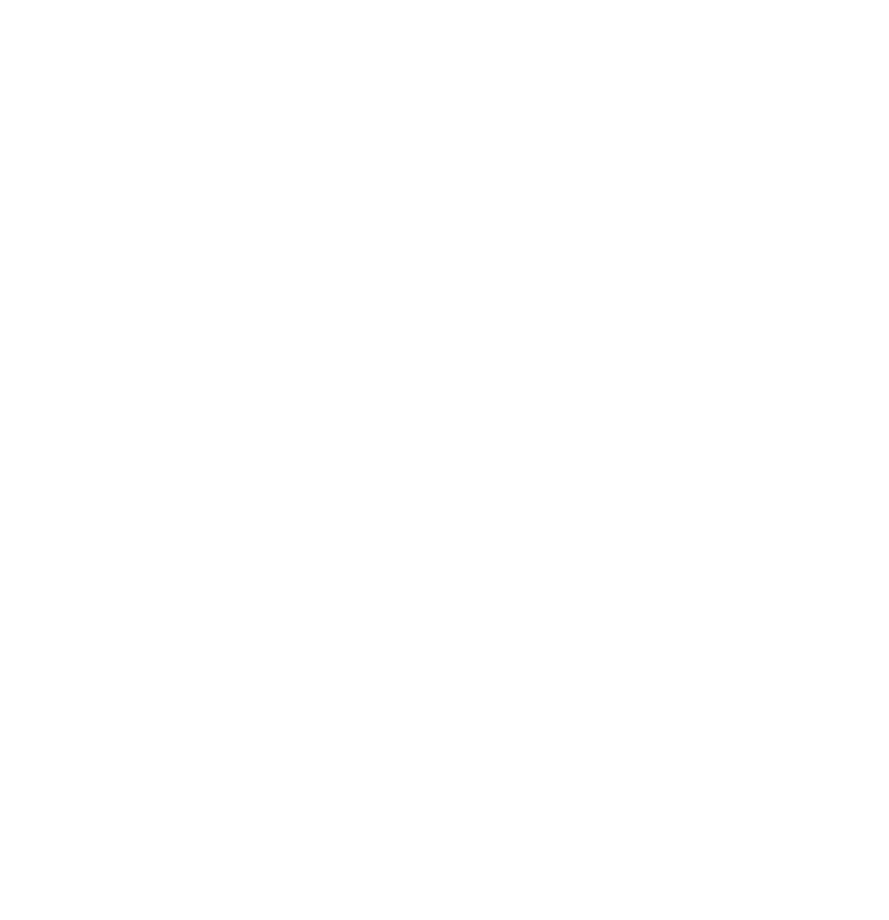
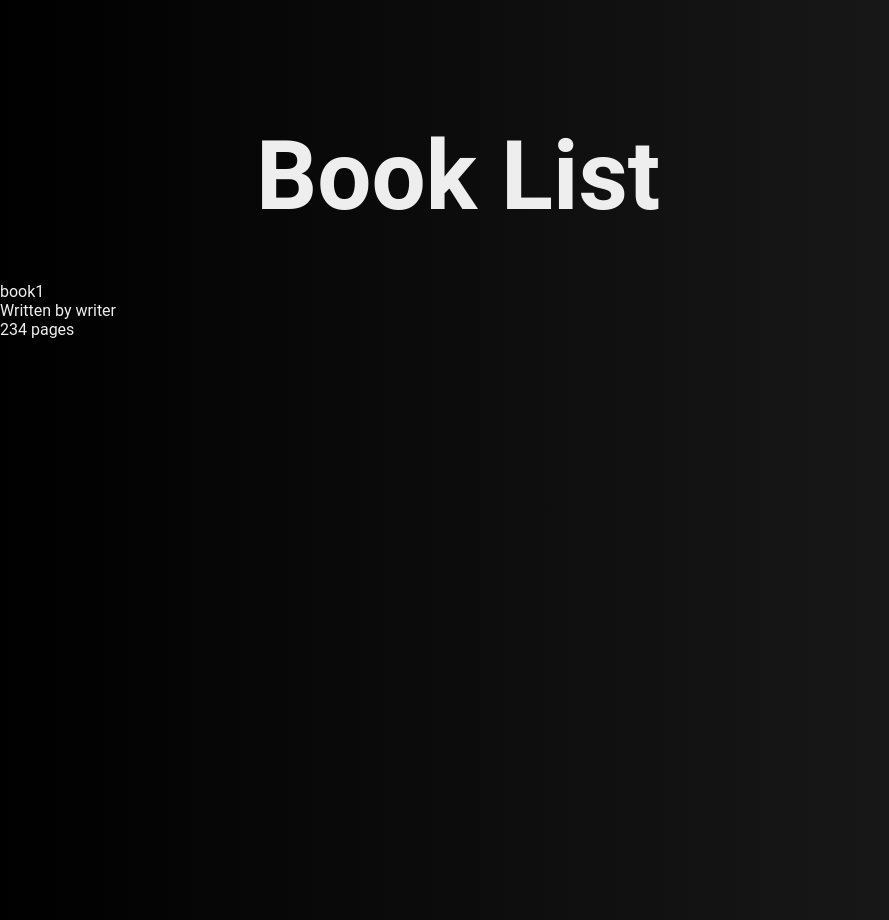
Before and after one commit to thetramp22/book-list, a plain HTML site: page index.html in a window 1280 px wide. Shown: the whole page, without its empty margins (0-889 px from the left). Before the commit the page ends 800 px from the top, so only its background shows below. Drawn offline with Linux system fonts and the light colour scheme.

Commit message:
added function to make book cards

```diff
--- a/index.html
+++ b/index.html
@@ -5,9 +5,17 @@
     <meta name="viewport" content="width=device-width, initial-scale=1.0">
     <title>Book List</title>
     <link rel="stylesheet" href="./styles.css">
-    <script src="./script.js"></script>
+    <script src="./script.js" defer></script>
 </head>
 <body>
+    <header>
+        <h1>Book List</h1>
+    </header>
+    <main>
+        <div id="book-grid" class="book-grid"></div>
+    </main>
+    <footer>
 
+    </footer>
 </body>
 </html>
--- a/script.js
+++ b/script.js
@@ -0,0 +1,43 @@
+
+function Book(title, author, pages, read) {
+    this.title = title;
+    this.author = author;
+    this.pages = pages;
+    this.read = read;
+}
+
+function addBookToList(book) {
+    myBookList.push(book);
+}
+
+const myBookList = [{title : 'book1', author : 'writer', pages : 234, read : false}];
+
+function displayBooks(myBookList) {
+    for(let book of myBookList) {
+        createBookCard(book);
+    }
+}
+
+const bookGrid = document.getElementById("book-grid");
+
+function createBookCard(book) {
+    const bookCard = document.createElement('div');
+    const title = document.createElement('p');
+    const author = document.createElement('p');
+    const pages = document.createElement('p');
+
+    bookCard.classList.add('book-card');
+
+    title.textContent = `${book.title}`;
+    author.textContent = `Written by ${book.author}`;
+    pages.textContent = `${book.pages} pages`;
+
+    bookCard.appendChild(title);
+    bookCard.appendChild(author);
+    bookCard.appendChild(pages);
+    bookGrid.appendChild(bookCard);
+    console.log(bookCard);
+
+}
+
+displayBooks(myBookList);
--- a/styles.css
+++ b/styles.css
@@ -0,0 +1,23 @@
+:root {
+    --bg-color-1: black;
+    --bg-color-2: #222;
+}
+
+* {
+    box-sizing: border-box;
+    margin: 0;
+    padding: 0;
+
+    font-family: 'Roboto', sans-serif;
+    color: #eee;
+}
+
+body {
+    background: linear-gradient(90deg, var(--bg-color-1), var(--bg-color-2));
+    height: 100vh;
+}
+
+header {
+    margin: 15vh 0 50px 20vw;
+    font-size: 3rem;
+}
```
